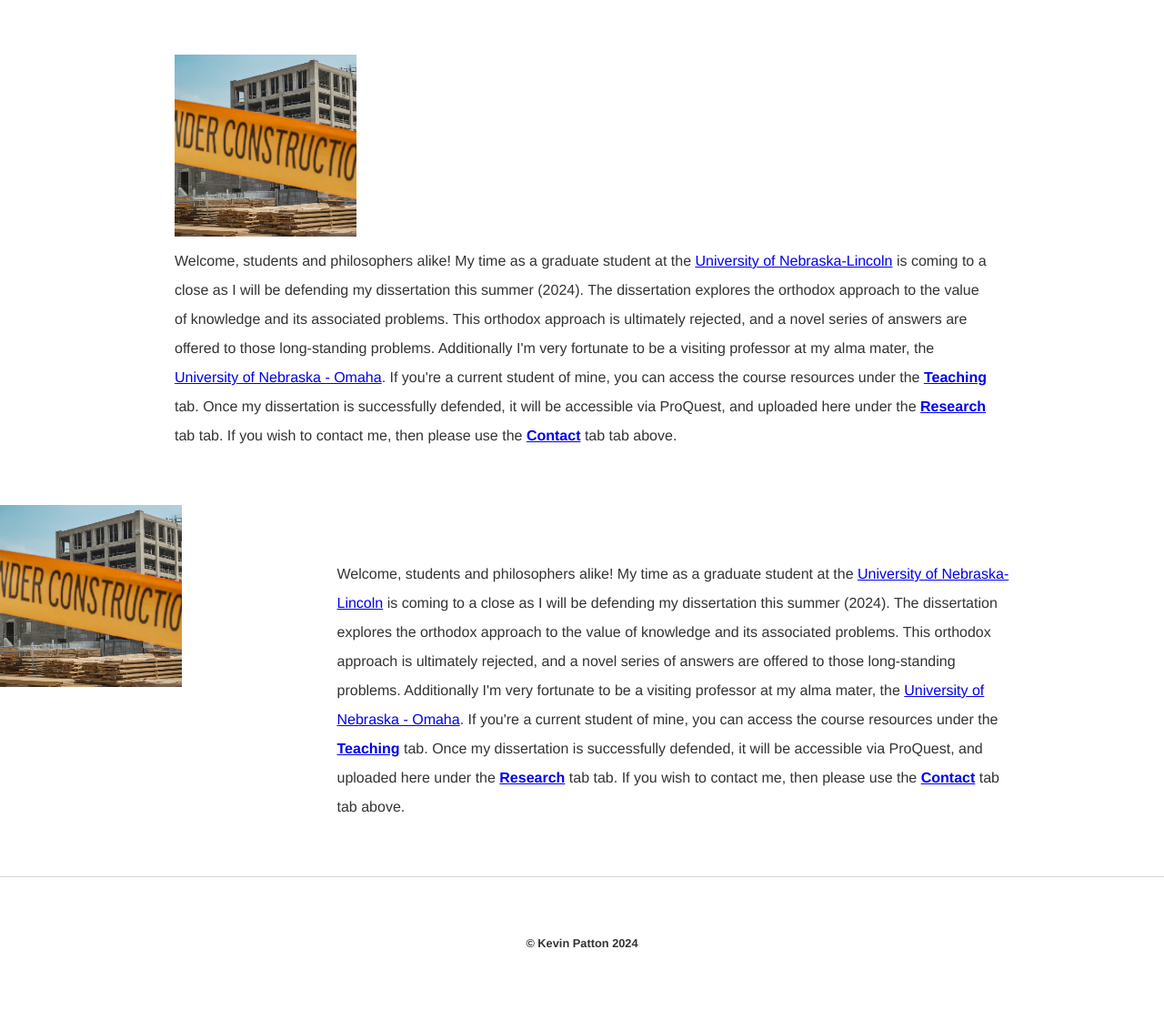
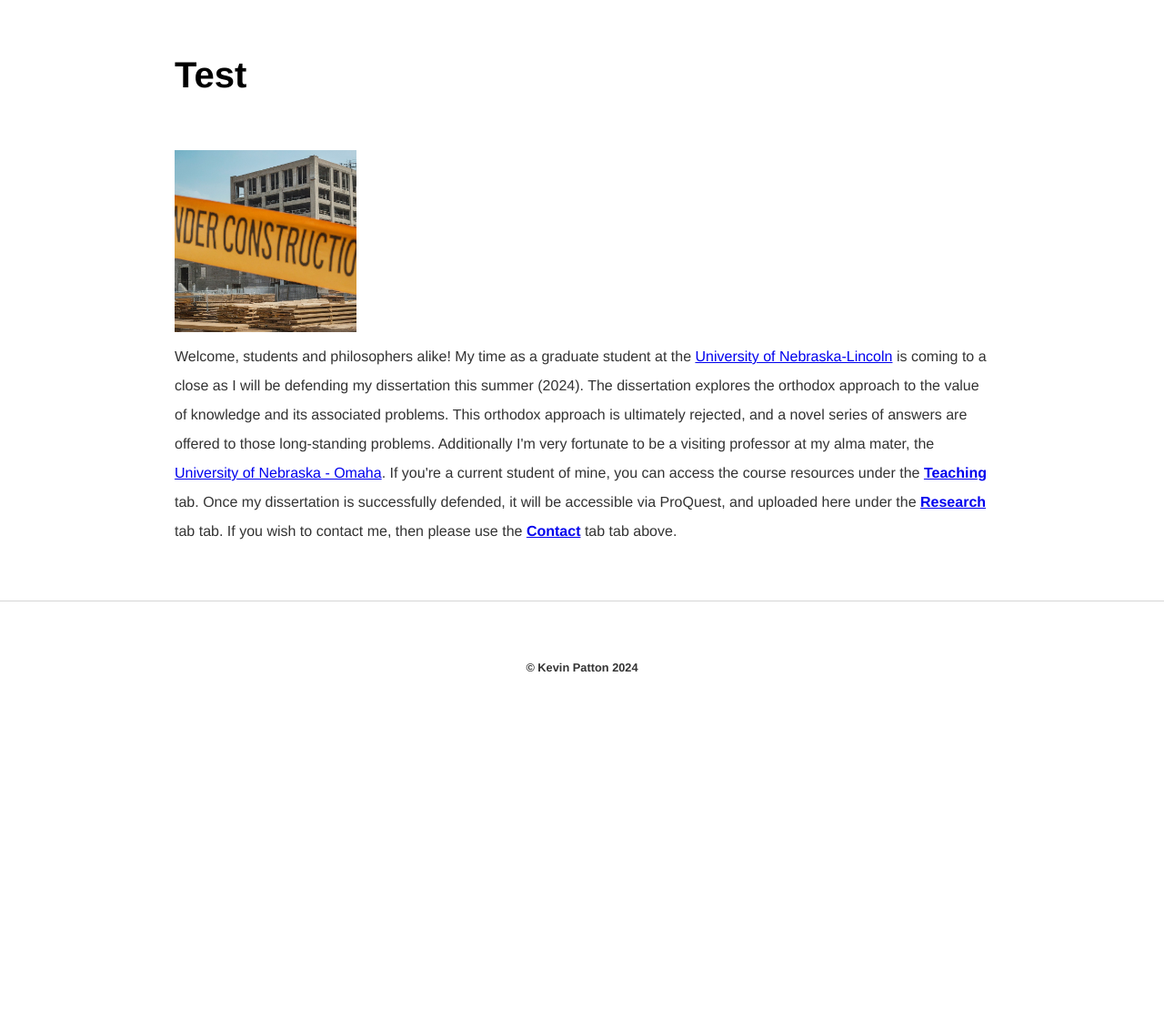
Before and after one commit to kevinjpatton/kevinjpatton.github.io, a Jekyll site: the page built from test.html, in a window 1280 px wide. Shown: the part 348-1458 px from the top of the page at 91% size. Built offline with Jekyll 4.4.1, drawn with Linux system fonts in a browser that asks for light colours; Markdown is read by kramdown in place of the engine named in the settings; after the commit the page ends 1155 px from its top, so only the background shows below that.

Commit message:
Update test.html

```diff
--- a/test.html
+++ b/test.html
@@ -4,10 +4,5 @@
 ---
 <!-- /.blurb -->
 <div class="blurb">
-<p><img src="/teaching/Under_Construction.jpg" alt="Under Construction" class="thumbnail"><br>Welcome, students and philosophers alike! My time as a graduate student at the  <a href="http://www.unl.edu/philosophy/graduate-students#patton" target="_blank">University of Nebraska-Lincoln</a> is coming to a close as I will be defending my dissertation this summer (2024). The dissertation explores the orthodox approach to the value of knowledge and its associated problems. This orthodox approach is ultimately rejected, and a novel series of answers are offered to those long-standing problems. Additionally I'm very fortunate to be a visiting professor at my alma mater, the <a href="https://www.unomaha.edu/college-of-arts-and-sciences/philosophy/about-us/directory/kevin-patton.php" target="_blank">University of Nebraska - Omaha</a>. If you're a current student of mine, you can access the course resources under the <b><a href="/teaching/index.html" >Teaching</a></b> tab. Once my dissertation is successfully defended, it will be accessible via ProQuest, and uploaded here under the <b><a href="/teaching/index.html">Research</a></b> tab tab. If you wish to contact me, then please use the <b><a href="/teaching/index.html">Contact</a></b> tab tab above.</p>
+<h1>Test</h1><p><img src="/teaching/Under_Construction.jpg" alt="Under Construction" class="thumbnail"><br>Welcome, students and philosophers alike! My time as a graduate student at the  <a href="http://www.unl.edu/philosophy/graduate-students#patton" target="_blank">University of Nebraska-Lincoln</a> is coming to a close as I will be defending my dissertation this summer (2024). The dissertation explores the orthodox approach to the value of knowledge and its associated problems. This orthodox approach is ultimately rejected, and a novel series of answers are offered to those long-standing problems. Additionally I'm very fortunate to be a visiting professor at my alma mater, the <a href="https://www.unomaha.edu/college-of-arts-and-sciences/philosophy/about-us/directory/kevin-patton.php" target="_blank">University of Nebraska - Omaha</a>. If you're a current student of mine, you can access the course resources under the <b><a href="/teaching/index.html" >Teaching</a></b> tab. Once my dissertation is successfully defended, it will be accessible via ProQuest, and uploaded here under the <b><a href="/teaching/index.html">Research</a></b> tab tab. If you wish to contact me, then please use the <b><a href="/teaching/index.html">Contact</a></b> tab tab above.</p>
 </div>
-
-<div class="thumbnail-container">
-<img src="/teaching/Under_Construction.jpg" alt="Thumbnail" class="thumbnail">
-<p class="thumbnail-text">Welcome, students and philosophers alike! My time as a graduate student at the  <a href="http://www.unl.edu/philosophy/graduate-students#patton" target="_blank">University of Nebraska-Lincoln</a> is coming to a close as I will be defending my dissertation this summer (2024). The dissertation explores the orthodox approach to the value of knowledge and its associated problems. This orthodox approach is ultimately rejected, and a novel series of answers are offered to those long-standing problems. Additionally I'm very fortunate to be a visiting professor at my alma mater, the <a href="https://www.unomaha.edu/college-of-arts-and-sciences/philosophy/about-us/directory/kevin-patton.php" target="_blank">University of Nebraska - Omaha</a>. If you're a current student of mine, you can access the course resources under the <b><a href="/teaching/index.html" >Teaching</a></b> tab. Once my dissertation is successfully defended, it will be accessible via ProQuest, and uploaded here under the <b><a href="/teaching/index.html">Research</a></b> tab tab. If you wish to contact me, then please use the <b><a href="/teaching/index.html">Contact</a></b> tab tab above.</p>
-</div>
```
